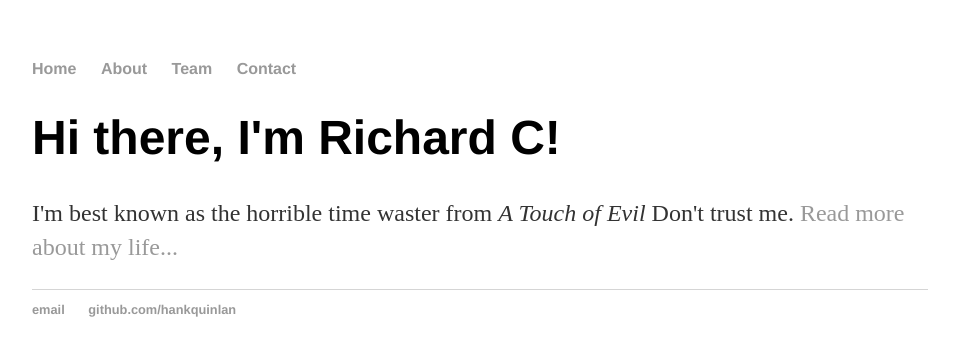
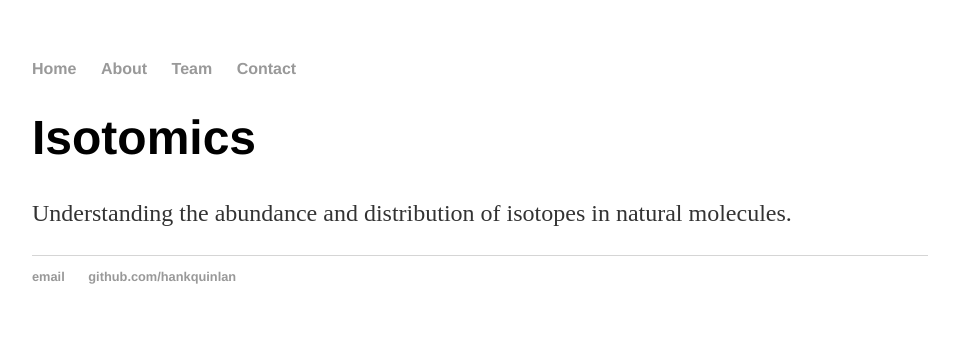
Before and after one commit to riku168/riku168.github.io, a Jekyll site: the page built from index.html, in a window 1280 px wide. Shown: the top 356 px of the page, without its empty margins (160-1119 px from the left). Built offline with Jekyll 4.4.1, drawn with Linux system fonts in a browser that asks for light colours.

Commit message:
Update index.html
1st update for Isotomics

```diff
--- a/index.html
+++ b/index.html
@@ -1,8 +1,8 @@
 ---
 layout: default
-title: Richard C, Horrible Time Waster
+title: Isotomics
 ---
 <div class="blurb">
-	<h1>Hi there, I'm Richard C!</h1>
-	<p>I'm best known as the horrible time waster from <em>A Touch of Evil</em> Don't trust me. <a href="/about">Read more about my life...</a></p>
+	<h1>Isotomics</h1>
+	<p>Understanding the abundance and distribution of isotopes in natural molecules.</p>
 </div><!-- /.blurb -->
```
